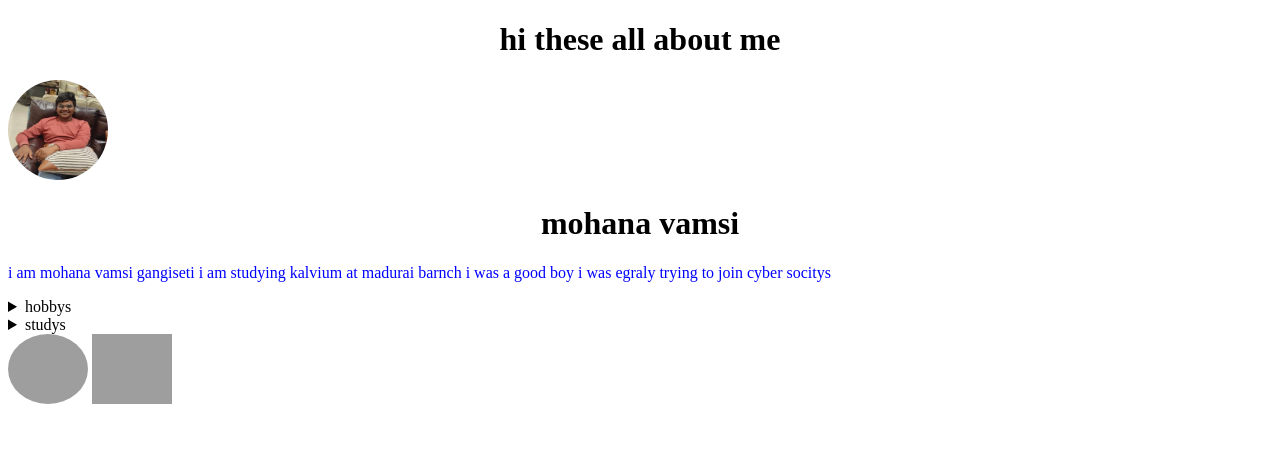
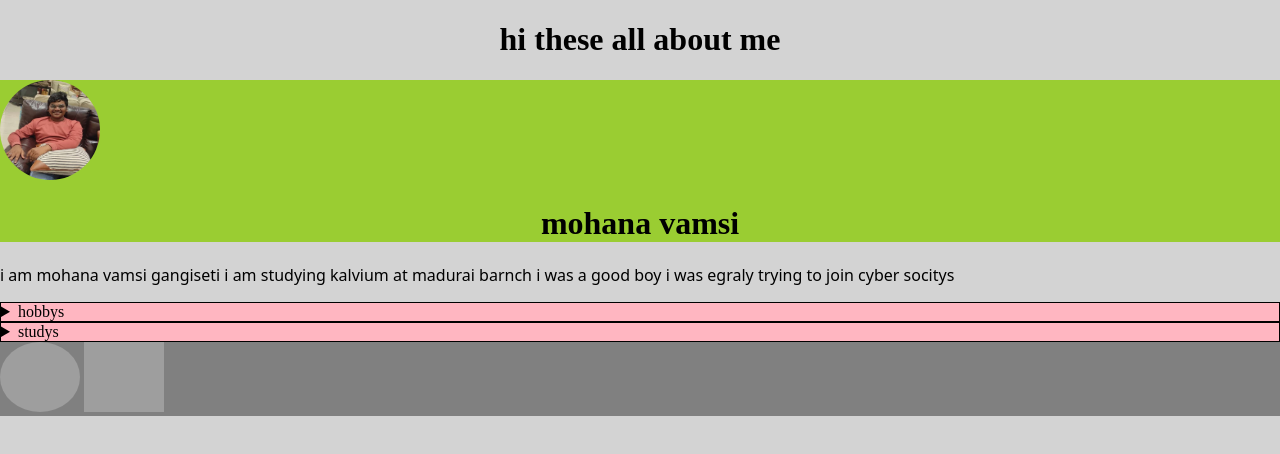
Before and after one commit to mohanavamsi0614/web, a plain HTML site: page index.html in a window 1280 px wide. Drawn offline with Linux system fonts and the light colour scheme; grey boxes are pictures that could not be loaded; files whose address does not match are found by name.

Commit message:
Update style.css

```diff
--- a/style.css
+++ b/style.css
@@ -1,4 +1,20 @@
-/* Change the color of the text from blue to red */
-p {
-    color: blue;
+body{
+    background-color: lightgray;
+    margin:0px;
 }
+.head {
+   background-color : yellowgreen;
+   scrollbar-shadow-color: black;
+}
+.pa{
+    font-family:system-ui, -apple-system, BlinkMacSystemFont, 'Segoe UI', Roboto, Oxygen, Ubuntu, Cantarell, 'Open Sans', 'Helvetica Neue', sans-serif;
+    color: black;
+}
+nav{
+    background-color:grey;
+    margin:0px;
+}
+detali,summary,li,di,dr{
+    border:1px solid;
+    background-color:lightpink;
+}
```
